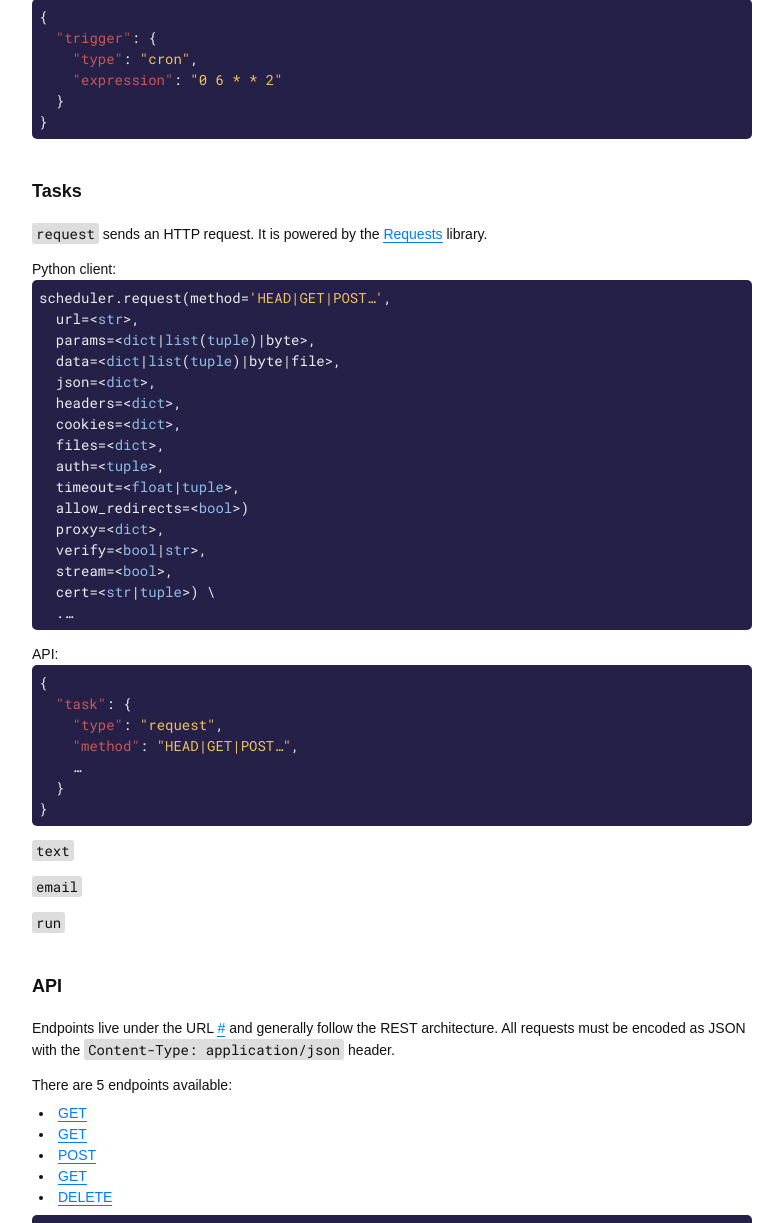
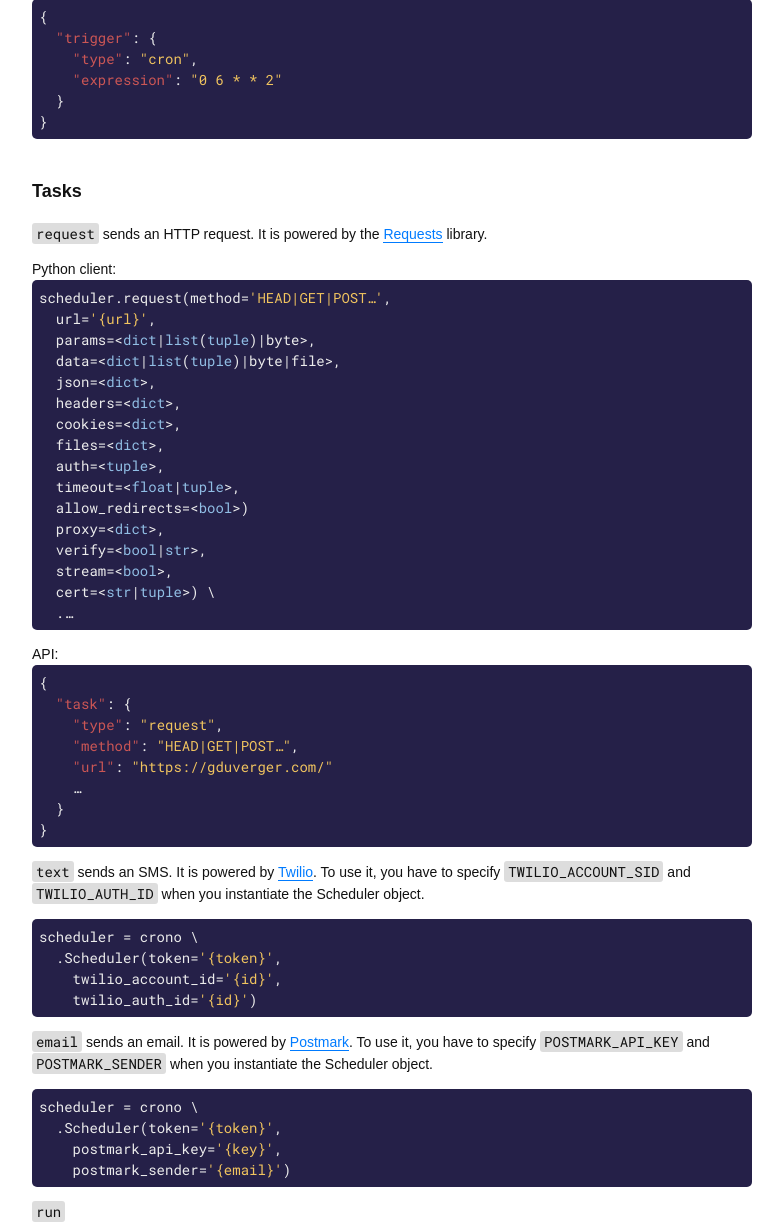
Before and after one commit to gduverger/crono, a Python web app: template api/templates/index.html in a window 1280 px wide. Shown: the part 2930-4153 px from the top of the page, without its empty margins (248-1031 px from the left). Run offline with Jinja, Linux system fonts and the light colour scheme; the template is opened without the code that fills it: most values are stand-ins (such as "Sample title", 1, 10 or a date in 2020); some libraries are stand-ins or nearby versions; some web fonts are replaced.

Commit message:
Update index.html

```diff
--- a/api/templates/index.html
+++ b/api/templates/index.html
@@ -169,7 +169,7 @@ API:
 
 Python client:
 <pre class="bp"><code class="python">scheduler.<b>request</b>(method='HEAD|GET|POST&hellip;', <span class="br">
-  </span>url=&lt;str&gt;, <span class="br">
+  </span>url='{url}', <span class="br">
   </span>params=&lt;dict|list(tuple)|byte&gt;, <span class="br">
   </span>data=&lt;dict|list(tuple)|byte|file&gt;, <span class="br">
   </span>json=&lt;dict&gt;, <span class="br">
@@ -191,12 +191,27 @@ API:
   "task": {
     "type": "request",
     "method": "HEAD|GET|POST&hellip;",
+    "url": "https://gduverger.com/"
     <span class="quiet">&hellip;</span>
   }
 }</code></pre>
 
-			<p><code>text</code></p>
-			<p><code>email</code></p>
+			<p><code>text</code> sends an SMS. It is powered by <a href="https://www.twilio.com/">Twilio</a>. To use it, you have to specify <code>TWILIO_ACCOUNT_SID</code> and <code>TWILIO_AUTH_ID</code> when you instantiate the Scheduler object.</p>
+
+<pre><code class="python">scheduler = crono<span class="br"> \
+  </span>.Scheduler(token='{token}', <span class="br">
+    </span><b>twilio_account_id</b>='{id}', <span class="br">
+    </span><b>twilio_auth_id</b>='{id}')
+</code></pre>
+
+			<p><code>email</code> sends an email. It is powered by <a href="https://postmarkapp.com/">Postmark</a>. To use it, you have to specify <code>POSTMARK_API_KEY</code> and <code>POSTMARK_SENDER</code> when you instantiate the Scheduler object.</p>
+
+<pre><code class="python">scheduler = crono<span class="br"> \
+  </span>.Scheduler(token='{token}', <span class="br">
+    </span><b>postmark_api_key</b>='{key}', <span class="br">
+    </span><b>postmark_sender</b>='{email}')
+</code></pre>
+
 			<p><code>run</code></p>
 
 			<a name="api"></a>
@@ -270,6 +285,7 @@ scheduler<span class="br"> \
 			<p><code>InvalidTriggerParameters</code></p>
 			<p><code>InvalidTaskType</code></p>
 			<p><code>InvalidTaskParameters</code></p>
+			<p><code>MissingToken</code></p>
 			<p><code>InvalidToken</code></p>
 			<p><code>InsufficientBalance</code></p>
 
```
